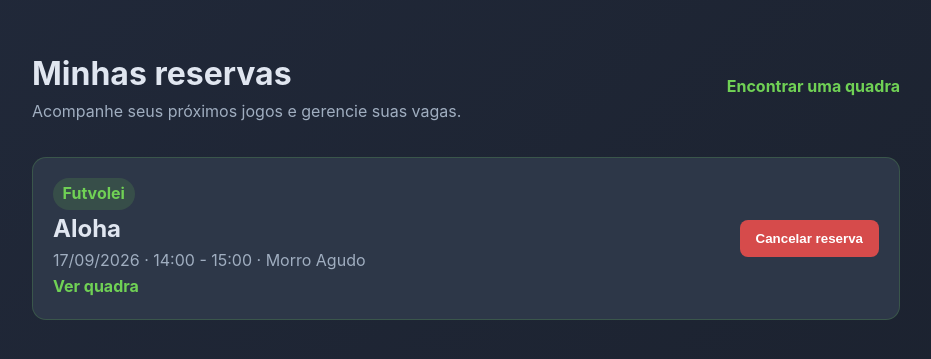
After one commit to Caramorii/DGAsports, a Django app: page /minhas-reservas/ in a window 1280 px wide. The commit adds this page. Shown: the top 359 px of the page, without its empty margins (174-1105 px from the left). Run offline with Django 5.2, Linux system fonts and the light colour scheme; a user stored in the database is signed in; data comes from the database, SQL or seed files in the repository; both versions use the stored data as it was after the commit.

Commit message:
coloquei novas fucionalidades , como avaliação de quadras, visão do proprietario e etc

```diff
--- a/core/models.py
+++ b/core/models.py
@@ -54,6 +54,10 @@ class Quadra(models.Model):
     estado = models.CharField(max_length=50, blank=True, null=True)
     esporte = models.CharField(max_length=200, blank=True, null=True)
     tipo = models.CharField(max_length=10, choices=TIPO_CHOICES, default='publica')
+    proprietario = models.ForeignKey(
+        Usuario, on_delete=models.SET_NULL, null=True, blank=True, related_name='quadras'
+    )
+    destaque = models.BooleanField(default=False)
     foto = models.CharField(max_length=500, blank=True, null=True)
 
     class Meta:
@@ -141,3 +145,19 @@ class Post(models.Model):
 
     def __str__(self):
         return f"Post de {self.usuario.nome} - {self.data_postagem}"
+
+
+class Avaliacao(models.Model):
+    usuario = models.ForeignKey(Usuario, on_delete=models.CASCADE, related_name='avaliacoes')
+    quadra = models.ForeignKey(Quadra, on_delete=models.CASCADE, related_name='avaliacoes')
+    nota = models.PositiveSmallIntegerField()
+    comentario = models.TextField(blank=True)
+    criada_em = models.DateTimeField(auto_now=True)
+
+    class Meta:
+        db_table = 'avaliacoes'
+        unique_together = ('usuario', 'quadra')
+        ordering = ['-criada_em']
+
+    def __str__(self):
+        return f"{self.quadra.nome}: {self.nota}/5"
--- a/core/urls.py
+++ b/core/urls.py
@@ -22,4 +22,8 @@ urlpatterns = [
     path('mensagem/', views.mensagem, name='mensagem'),
     path('perfil/', views.perfil, name='perfil'),
     path('suporte/', views.suporte, name='suporte'),
+    path('minhas-reservas/', views.minhas_reservas, name='minhas_reservas'),
+    path('minhas-reservas/<int:reserva_id>/cancelar/', views.cancelar_reserva, name='cancelar_reserva'),
+    path('quadra/<int:quadra_id>/avaliar/', views.avaliar_quadra, name='avaliar_quadra'),
+    path('painel-proprietario/', views.painel_proprietario, name='painel_proprietario'),
 ]
--- a/core/views.py
+++ b/core/views.py
@@ -6,7 +6,7 @@ from django.contrib import messages
 from django.http import JsonResponse
 from django.views.decorators.http import require_POST
 from django.conf import settings
-from django.db.models import Q, Count
+from django.db.models import Q, Count, Avg, Sum
 from django.db import transaction
 from django.utils.http import url_has_allowed_host_and_scheme
 from datetime import date, timedelta
@@ -15,7 +15,7 @@ import os
 import io
 import base64
 
-from .models import Usuario, Quadra, Horario, ReservaJogador, PerfilSocial, Post
+from .models import Usuario, Quadra, Horario, ReservaJogador, PerfilSocial, Post, Avaliacao
 
 try:
     import qrcode
@@ -35,7 +35,8 @@ def explorar(request):
     qs = Quadra.objects.annotate(
         total_horarios=Count('horarios', distinct=True),
         total_jogadores_agora=Count('horarios__reservas', distinct=True),
-    )
+        nota_media=Avg('avaliacoes__nota'),
+    ).order_by('-destaque', '-nota_media', 'nome')
 
     if localidade_busca:
         qs = qs.filter(Q(cidade__icontains=localidade_busca) | Q(estado__icontains=localidade_busca))
@@ -57,6 +58,10 @@ def explorar(request):
 def detalhes_quadra(request, quadra_id):
     quadra = get_object_or_404(Quadra, pk=quadra_id)
     usuario_id = request.user.id if request.user.is_authenticated else None
+    avaliacoes = quadra.avaliacoes.select_related('usuario').all()[:5]
+    pode_avaliar = bool(usuario_id and ReservaJogador.objects.filter(
+        usuario_id=usuario_id, horario__quadra=quadra
+    ).exists())
 
     horarios = Horario.objects.filter(quadra=quadra).order_by('data', 'hora_texto')
     horarios_list = []
@@ -93,6 +98,9 @@ def detalhes_quadra(request, quadra_id):
     return render(request, 'detalhes_quadra.html', {
         'quadra': quadra_dict,
         'hoje': date.today().isoformat(),
+        'avaliacoes': avaliacoes,
+        'nota_media': quadra.avaliacoes.aggregate(media=Avg('nota'))['media'],
+        'pode_avaliar': pode_avaliar,
     })
 
 
@@ -191,6 +199,7 @@ def admin_cadastrar_quadra(request):
             estado=estado,
             esporte=esporte,
             tipo=tipo,
+            proprietario=request.user,
             foto=foto_path
         )
 
@@ -534,3 +543,70 @@ def suporte(request):
         messages.success(request, 'Sua mensagem foi enviada com sucesso!')
         return redirect('home')
     return render(request, 'suporte.html')
+
+
+@login_required(login_url='login')
+def minhas_reservas(request):
+    reservas = ReservaJogador.objects.filter(usuario=request.user).select_related('horario__quadra').order_by(
+        'horario__data', 'horario__hora_texto'
+    )
+    return render(request, 'minhas_reservas.html', {'reservas': reservas, 'hoje': date.today()})
+
+
+@login_required(login_url='login')
+@require_POST
+def cancelar_reserva(request, reserva_id):
+    reserva = get_object_or_404(ReservaJogador, pk=reserva_id, usuario=request.user)
+    if reserva.horario.data < date.today():
+        messages.error(request, 'Não é possível cancelar uma reserva já realizada.')
+    else:
+        horario = reserva.horario
+        reserva.delete()
+        if not horario.reservas.exists():
+            horario.esporte_reservado = None
+            horario.save(update_fields=['esporte_reservado'])
+        messages.success(request, 'Reserva cancelada e vaga liberada.')
+    return redirect('minhas_reservas')
+
+
+@login_required(login_url='login')
+@require_POST
+def avaliar_quadra(request, quadra_id):
+    quadra = get_object_or_404(Quadra, pk=quadra_id)
+    if not ReservaJogador.objects.filter(usuario=request.user, horario__quadra=quadra).exists():
+        messages.error(request, 'Você só pode avaliar quadras em que participou.')
+        return redirect('detalhes_quadra', quadra_id=quadra.id)
+    try:
+        nota = int(request.POST.get('nota', 0))
+    except (TypeError, ValueError):
+        nota = 0
+    if nota not in range(1, 6):
+        messages.error(request, 'Escolha uma nota de 1 a 5.')
+        return redirect('detalhes_quadra', quadra_id=quadra.id)
+    Avaliacao.objects.update_or_create(
+        usuario=request.user,
+        quadra=quadra,
+        defaults={'nota': nota, 'comentario': request.POST.get('comentario', '').strip()[:1000]},
+    )
+    messages.success(request, 'Obrigado pela sua avaliação!')
+    return redirect('detalhes_quadra', quadra_id=quadra.id)
+
+
+@login_required(login_url='login')
+def painel_proprietario(request):
+    filtro_quadras = Q(proprietario=request.user)
+    if request.user.is_staff:
+        filtro_quadras |= Q(proprietario__isnull=True)
+    quadras = Quadra.objects.filter(filtro_quadras).annotate(
+        reservas_total=Count('horarios__reservas', distinct=True),
+        nota_media=Avg('avaliacoes__nota'),
+    ).order_by('nome')
+    reservas_recentes = ReservaJogador.objects.filter(
+        horario__quadra__in=quadras
+    ).select_related('usuario', 'horario__quadra').order_by('-horario__data', '-horario__hora_texto')[:12]
+    receita_estimada = sum(reserva.horario.preco for reserva in reservas_recentes)
+    return render(request, 'painel_proprietario.html', {
+        'quadras': quadras,
+        'reservas_recentes': reservas_recentes,
+        'receita_estimada': receita_estimada,
+    })
--- a/templates/DGASports.html
+++ b/templates/DGASports.html
@@ -29,7 +29,7 @@
 
   <body>
     <nav>
-      {% if user.is_authenticated and user.email == 'admin@gmail.com' %}
+      {% if user.is_authenticated and user.is_staff %}
       <a
         href="{% url 'admin_cadastrar_quadra' %}"
         style="
@@ -59,6 +59,7 @@
           <a href="{% url 'social' %}">Comunidade</a>
           <a href="{% url 'campeonatos' %}">Campeonatos</a>
           <a href="{% url 'suporte' %}">Suporte</a>
+          {% if user.is_authenticated %}<a href="{% url 'minhas_reservas' %}">Minhas reservas</a><a href="{% url 'painel_proprietario' %}">Minha arena</a>{% endif %}
         </nav>
         <div class="header-actions">
           <button id="theme-toggle" class="theme-toggle-btn" title="Mudar tema">
@@ -104,6 +105,7 @@
 
           {% if user.is_authenticated %}
           <span class="user-greeting">Olá, {{ user.nome }}!</span>
+          <a href="{% url 'perfil' %}"><button class="btn btn-login">Perfil</button></a>
           <a href="{% url 'logout' %}"
             ><button class="btn btn-login">Sair</button></a
           >
--- /dev/null
+++ b/templates/minhas_reservas.html
@@ -0,0 +1,23 @@
+{% load static %}
+<!doctype html>
+<html lang="pt-BR">
+<head>
+  <meta charset="utf-8"><meta name="viewport" content="width=device-width,initial-scale=1">
+  <title>Minhas reservas | DGA Sports</title>
+  <link rel="stylesheet" href="{% static 'css/base.css' %}">
+  <style>
+    main{max-width:900px;margin:3rem auto;padding:0 1rem}.topo{display:flex;justify-content:space-between;align-items:center;gap:1rem;margin-bottom:2rem}.card{background:var(--dark-card-bg);border:1px solid var(--border-color);border-radius:14px;padding:1.25rem;margin:.8rem 0;display:flex;justify-content:space-between;gap:1rem;align-items:center}.meta{color:var(--text-secondary)}.badge{display:inline-block;padding:.2rem .6rem;border-radius:99px;background:var(--hover-bg);color:var(--primary-green);font-weight:700}.btn{border:0;border-radius:8px;padding:.7rem 1rem;font-weight:700;cursor:pointer}.cancelar{background:#d64b4b;color:white}.link{color:var(--primary-green);font-weight:700;text-decoration:none}@media(max-width:600px){.card,.topo{align-items:flex-start;flex-direction:column}}
+  </style>
+</head>
+<body>
+<main>
+  <div class="topo"><div><h1>Minhas reservas</h1><p class="meta">Acompanhe seus próximos jogos e gerencie suas vagas.</p></div><a class="link" href="{% url 'explorar' %}">Encontrar uma quadra</a></div>
+  {% if messages %}{% for message in messages %}<p class="badge">{{ message }}</p>{% endfor %}{% endif %}
+  {% for reserva in reservas %}
+    <article class="card">
+      <div><span class="badge">{{ reserva.horario.esporte_reservado|default:'Modalidade a definir' }}</span><h2>{{ reserva.horario.quadra.nome }}</h2><p class="meta">{{ reserva.horario.data|date:'d/m/Y' }} · {{ reserva.horario.hora_texto }} · {{ reserva.horario.quadra.cidade }}</p><a class="link" href="{% url 'detalhes_quadra' reserva.horario.quadra.id %}">Ver quadra</a></div>
+      {% if reserva.horario.data >= hoje %}<form method="post" action="{% url 'cancelar_reserva' reserva.id %}">{% csrf_token %}<button class="btn cancelar" type="submit">Cancelar reserva</button></form>{% else %}<span class="meta">Partida concluída</span>{% endif %}
+    </article>
+  {% empty %}<article class="card"><div><h2>Você ainda não tem reservas</h2><p class="meta">Escolha uma quadra, uma modalidade e entre na próxima partida.</p></div></article>{% endfor %}
+</main>
+</body></html>
--- a/templates/perfil.html
+++ b/templates/perfil.html
@@ -18,6 +18,8 @@
       <h1>{{ user.nome }}</h1>
       <p>{{ user.email }} — {{ user.cidade }}</p>
       <p><a href="{% url 'editar_perfil' %}">Editar perfil social</a></p>
+      <p><a href="{% url 'minhas_reservas' %}">Minhas reservas</a></p>
+      <p><a href="{% url 'painel_proprietario' %}">Painel da minha arena</a></p>
       <p><a href="{% url 'logout' %}">Sair</a></p>
     {% else %}
       <p><a href="{% url 'login' %}">Faça login</a></p>
```
Also changed, not shown: core/admin.py (+8 -2 lines), core/tests.py (+15 -0 lines), templates/detalhes_quadra.html (+15 -0 lines), templates/painel_proprietario.html (added, +20 -0 lines), core/migrations/0003_quadra_proprietario_destaque_avaliacao.py (added), db.sqlite3.
